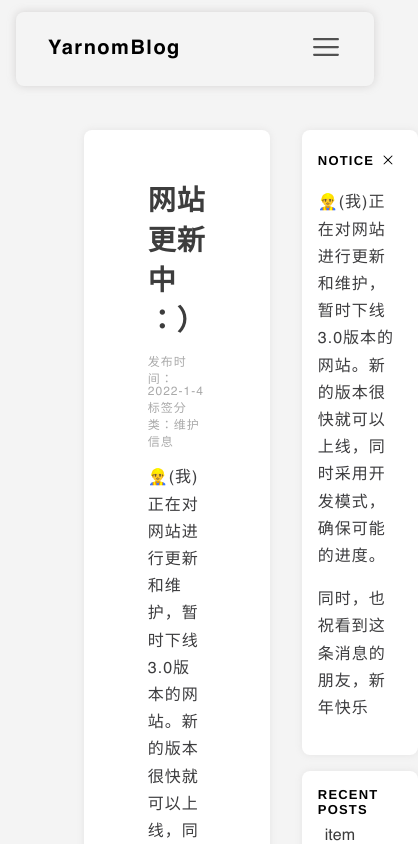
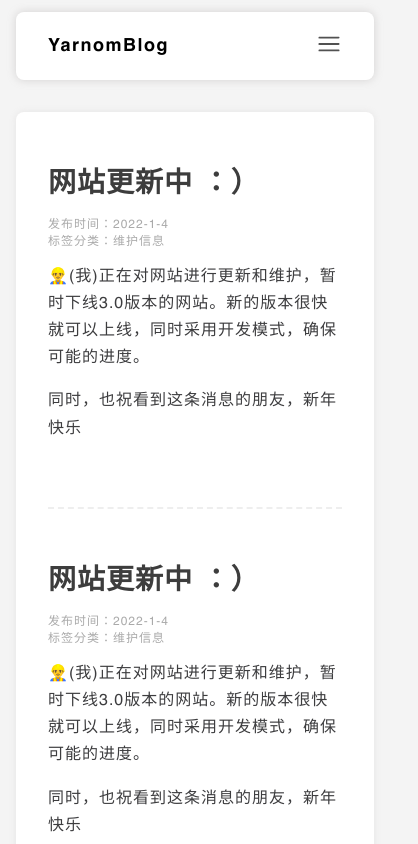
Before and after one commit to fengyarnom/whisper, a React (Create React App) app: page / in a window 390 px wide. Shown: the top 844 px of the page, 418 px wide, since content can reach past the window. Built offline with nearby package versions, Linux system fonts and the light colour scheme.

Commit message:
:sparkles: Adapted to the Home module on the mobile phone website

```diff
--- a/src/components/article/article.scss
+++ b/src/components/article/article.scss
@@ -6,3 +6,10 @@
     margin:0 2em;
 
 }
+
+@media screen and (max-width: 960px){
+    .article{
+        margin:0 0em;
+        padding: 3em 2em;
+    }
+}
--- a/src/components/article/index.js
+++ b/src/components/article/index.js
@@ -5,6 +5,7 @@ export default class Article extends React.Component{
     return(
       <div className="article">
         <Post></Post>
+        <Post></Post>
       </div>
     )
   }
--- a/src/components/logo/logo.scss
+++ b/src/components/logo/logo.scss
@@ -43,7 +43,7 @@
         justify-content: space-between;
         .logo-text{
             font-family: 'Helvetica-Blog';
-            font-size:20px;
+            font-size:18px;
             letter-spacing: 1.5px;
             font-weight: 600;
             .tag2{
@@ -52,8 +52,8 @@
         }
         .menuIcon{
             svg{
-                width: 32px;
-                height: 32px;
+                width: 26px;
+                height: 26px;
             }
         }
     }
--- a/src/components/navBar/navBar.scss
+++ b/src/components/navBar/navBar.scss
@@ -9,6 +9,7 @@
 }
 @media screen and (max-width: 960px){
     .navBar{
+        background-color: #ffffff;
         padding: 1.2em 2em;
         box-shadow: 0px 0px 9px 0px #a19a9a61;
         border-radius: 8px;
--- a/src/components/siderbar/siderbar.scss
+++ b/src/components/siderbar/siderbar.scss
@@ -1,3 +1,9 @@
 .siderbar{
     width: 300px;
 }
+@media screen and (max-width: 960px){
+    .siderbar{
+       display: none;
+    }
+
+}
--- a/src/pages/Home/Home.scss
+++ b/src/pages/Home/Home.scss
@@ -2,4 +2,11 @@
     display: flex;
     padding: 2em 10%;
     align-items: flex-start;
+    min-height: 100%;
 }
+@media screen and (max-width: 960px){
+    .Home{
+        padding: 1.2em 0em;
+    }
+
+}
```
